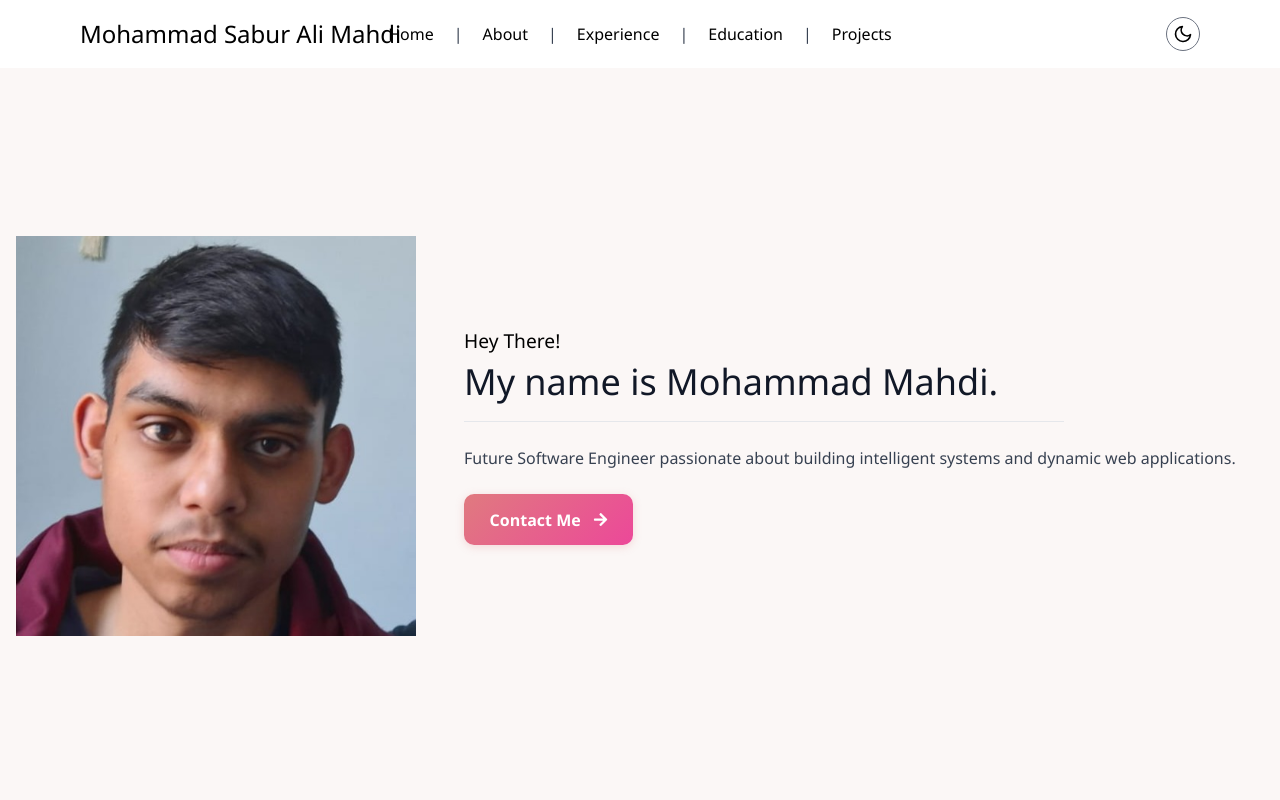
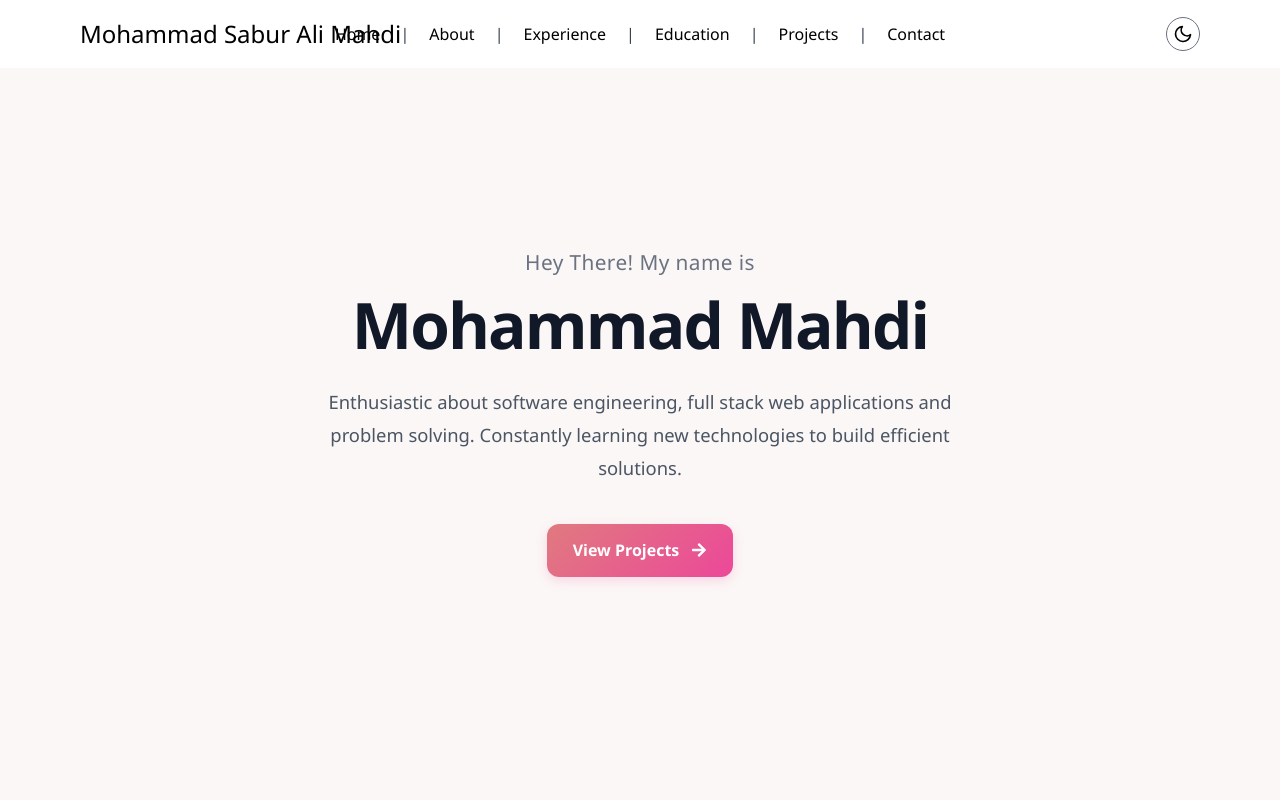
Before and after one commit to MohammadMahdi10/Mohammad-Portfolio-Website, a React (Vite) app: page / in a window 1280 px wide. Shown: the top 800 px of the page. Built offline with nearby package versions, Linux system fonts and the light colour scheme.

Commit message:
updated intro section

```diff
--- a/src/components/Intro/Intro.css
+++ b/src/components/Intro/Intro.css
@@ -5,94 +5,96 @@
 
 .intro-section {
   background: #fbf7f6;
-  padding: 2rem;
   min-height: calc(100vh - 4rem);
   display: flex;
   align-items: center;
   justify-content: center;
+  padding: 2rem;
 }
 
 .intro-content {
+  width: 100%;
+  max-width: 75rem;
   display: flex;
-  flex-direction: column;
+  justify-content: center;
   align-items: center;
-  justify-content: center;
-  gap: 3rem;
-  padding: 4rem 2rem;
-}
 
-.intro-image-container {
-  flex-shrink: 0;
-}
-
-.intro-image {
-  width: 10rem;
-  height: 10rem;
-  border-radius: 999px;
-  object-fit: cover;
-  border: 4px solid black;
+  margin-top: -3rem;
 }
 
 .intro-text {
-  max-width: 32rem;
   text-align: center;
+  max-width: 52rem;
 }
 
-.intro-greeting {
-  font-size: 1.25rem;
-  font-weight: 600;
+.intro-heading {
+  font-size: 1.3rem;
+  font-weight: 500;
+  color: #6b7280;
+  margin-bottom: 0.75rem;
+  letter-spacing: 0.02em;
 }
 
 .intro-name {
-  font-size: 1.5rem;
-  font-weight: 500;
+  font-size: clamp(2.75rem, 5vw, 4.5rem);
+  font-weight: 800;
+  line-height: 1.1;
+  letter-spacing: -0.03em;
   color: #111827;
+  margin-bottom: 1.5rem;
+  white-space: nowrap;
 }
 
-.intro-text hr {
-  margin-top: 0.75rem;
-  margin-left: auto;
-  margin-right: auto;
-  width: 66.666%;
-  border-color: #e5e7eb;
+.intro-description {
+  font-size: 1.15rem;
+  line-height: 1.8;
+  color: #4b5563;
+  max-width: 42rem;
+  margin: 0 auto 2.5rem;
 }
 
-.intro-text p {
-  margin-top: 1.5rem;
-  color: #374151;
-  width: 100%;
-  font-size: 1rem;
+.intro-buttons {
+  display: flex;
+  justify-content: center;
+  align-items: center;
+  gap: 1rem;
+  flex-wrap: wrap;
 }
 
-.intro-contact-link {
-  margin-top: 1.5rem;
+.intro-primary-btn,
+.intro-secondary-btn {
+  text-decoration: none;
+  font-weight: 600;
+  transition: all 0.3s ease;
+}
+
+.intro-primary-btn {
   display: inline-flex;
   align-items: center;
-  justify-content: center;
   gap: 0.75rem;
-  padding: 0.85rem 1.6rem;
-  border-radius: 10px;
+  padding: 0.9rem 1.6rem;
+  border-radius: 12px;
   background: linear-gradient(135deg, #e07a7f, #ec4899);
   color: white;
-  font-weight: 600;
-  text-decoration: none;
-  box-shadow: 0 2px 8px rgba(224, 122, 127, 0.25);
-  transition: transform 0.3s ease, box-shadow 0.3s ease, gap 0.3s ease;
+  box-shadow: 0 4px 12px rgba(236, 72, 153, 0.18);
 }
 
-.intro-contact-link svg {
-  font-size: 0.95rem;
-  transition: transform 0.3s ease;
+.intro-primary-btn:hover {
+  transform: translateY(-3px);
+  box-shadow: 0 10px 24px rgba(236, 72, 153, 0.25);
 }
 
-.intro-contact-link:hover {
-  transform: translateY(-3px);
-  gap: 1rem;
-  box-shadow: 0 14px 30px rgba(224, 122, 127, 0.35);
+.intro-secondary-btn {
+  padding: 0.9rem 1.6rem;
+  border-radius: 12px;
+  border: 1px solid #d1d5db;
+  color: #111827;
+  background: white;
 }
 
-.intro-contact-link:hover svg {
-  transform: translateX(4px);
+.intro-secondary-btn:hover {
+  background: #f9fafb;
+  transform: translateY(-2px);
 }
 
 .dark .intro-wrapper {
@@ -103,70 +105,58 @@
   background: #161e2e;
 }
 
-.dark .intro-image {
-  border-color: white;
+.dark .intro-heading {
+  color: #9ca3af;
 }
 
 .dark .intro-name {
   color: white;
 }
 
-.dark .intro-text hr {
-  border-color: white;
-}
-
-.dark .intro-text p {
+.dark .intro-description {
   color: #d1d5db;
 }
 
-.dark .intro-contact-link {
+.dark .intro-primary-btn {
   background: linear-gradient(135deg, #3b5ba9, #5677c8);
-  box-shadow: 0 2px 8px rgba(96, 165, 250, 0.2);
+  box-shadow: 0 4px 12px rgba(96, 165, 250, 0.18);
 }
 
-.dark .intro-contact-link:hover {
-  box-shadow: 0 12px 28px rgba(96, 165, 250, 0.35);
+.dark .intro-primary-btn:hover {
+  box-shadow: 0 10px 24px rgba(96, 165, 250, 0.25);
 }
 
-@media (min-width: 768px) {
-  .intro-content {
-    flex-direction: row;
-    justify-content: center;
-    align-items: center;
-    width: 100%;
-    max-width: 90rem;
-    margin-left: auto;
-    margin-right: 18rem;
-  }
+.dark .intro-secondary-btn {
+  background: transparent;
+  border-color: #374151;
+  color: white;
+}
 
-  .intro-image {
-    width: 25rem;
-    height: 25rem;
-    border-radius: 0;
-    border: none;
-  }
+.dark .intro-secondary-btn:hover {
+  background: rgba(255, 255, 255, 0.05);
+}
 
-  .intro-text {
-    text-align: left;
-  }
-
-  .intro-greeting {
-    font-size: 1.2rem;
-    font-weight: 400;
+@media (max-width: 768px) {
+  .intro-heading {
+    font-size: 1rem;
   }
 
   .intro-name {
-    font-size: 2.25rem;
-    width: 50rem;
+    font-size: 3rem;
   }
 
-  .intro-text hr {
-    margin-left: 0;
-    margin-right: 0;
-    width: 37.5rem;
+  .intro-description {
+    font-size: 1rem;
   }
 
-  .intro-text p {
-    width: 51rem;
+  .intro-buttons {
+    flex-direction: column;
+    width: 100%;
+  }
+
+  .intro-primary-btn,
+  .intro-secondary-btn {
+    width: 100%;
+    justify-content: center;
   }
 }
--- a/src/components/Intro/Intro.jsx
+++ b/src/components/Intro/Intro.jsx
@@ -1,40 +1,36 @@
-import assets from "../../assets/assets";
 import { FaArrowRight } from "react-icons/fa";
 import "./Intro.css";
 
 const Intro = () => {
   return (
-    <div id="Home" className="intro-wrapper">
+    <section id="Home" className="intro-wrapper">
       <div className="intro-section">
         <div className="intro-content">
-          <div className="intro-image-container">
-            <img
-              className="intro-image"
-              src={assets.Mo_Face}
-              alt="About me"
-            />
-          </div>
-
           <div className="intro-text">
-            <h1 className="intro-greeting">Hey There!</h1>
-
-            <h1 className="intro-name">My name is Mohammad Mahdi.</h1>
-
-            <hr />
-
-            <p>
-              Future Software Engineer passionate about building intelligent
-              systems and dynamic web applications.
+            <p className="intro-heading">
+              Hey There! My name is
             </p>
 
-            <a href="#Contact" className="intro-contact-link">
-              <span>Contact Me</span>
-              <FaArrowRight />
-            </a>
+            <h1 className="intro-name">
+              Mohammad Mahdi
+            </h1>
+
+            <p className="intro-description">
+              Enthusiastic about software engineering, full stack web applications
+              and problem solving. Constantly learning new technologies to build
+              efficient solutions.
+            </p>
+
+            <div className="intro-buttons">
+              <a href="#Projects" className="intro-primary-btn">
+                View Projects
+                <FaArrowRight />
+              </a>
+            </div>
           </div>
         </div>
       </div>
-    </div>
+    </section>
   );
 };
 
--- a/src/components/Navbar/Navbar.jsx
+++ b/src/components/Navbar/Navbar.jsx
@@ -7,7 +7,7 @@ import "./Navbar.css";
 const Navbar = ({ theme, setTheme }) => {
   const [sidebarOpen, setSidebarOpen] = useState(false);
 
-  const navLinks = ["Home", "About", "Experience", "Education", "Projects"];
+  const navLinks = ["Home", "About", "Experience", "Education", "Projects", "Contact"];
 
   return (
     <div className="navbar">
```
